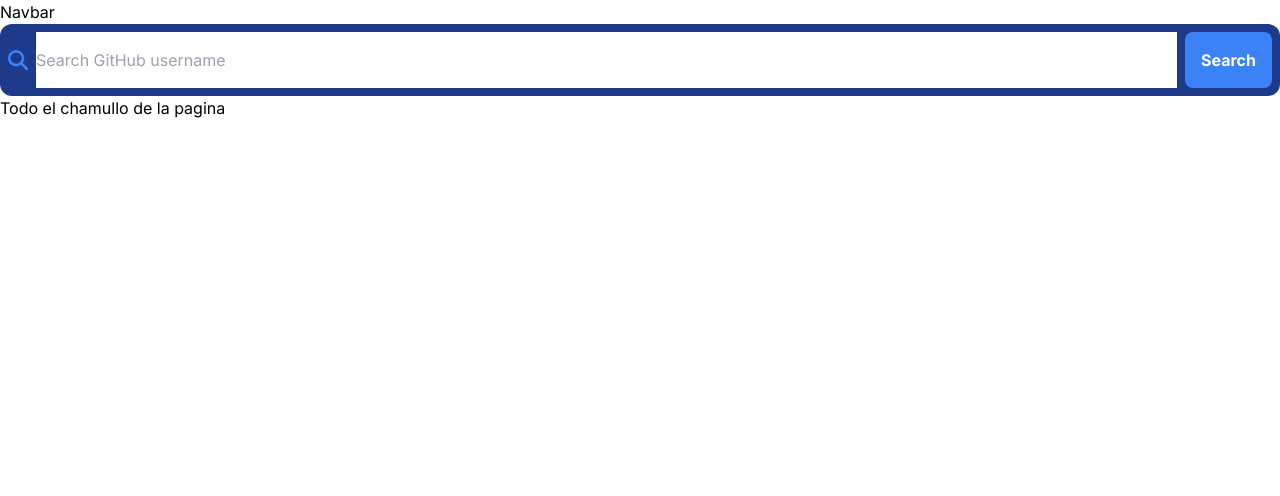
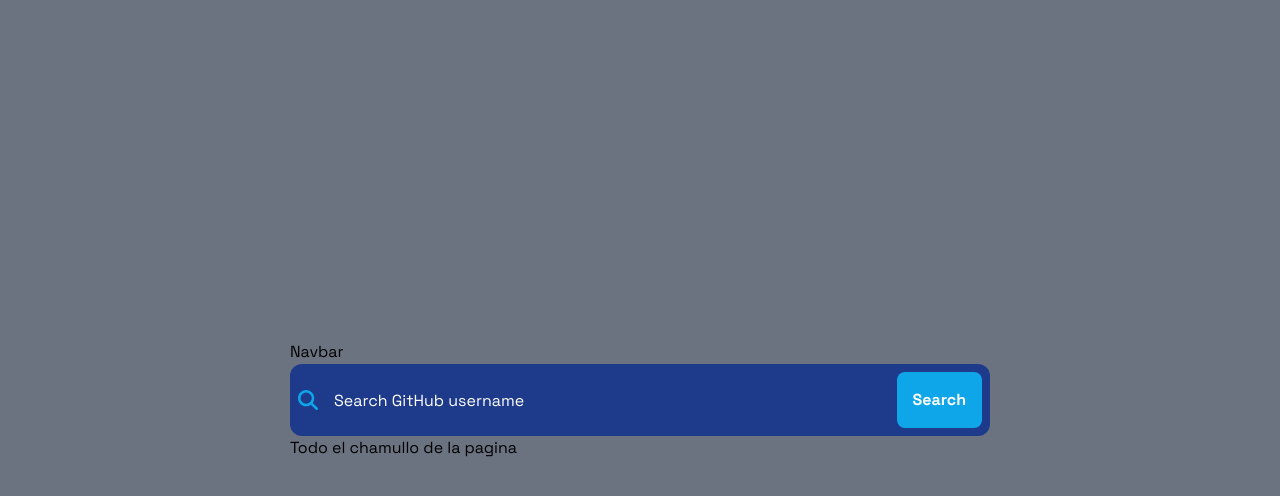
Before and after one commit to Nekzus/devfinder-nextjs, a Next.js app: page / in a window 1280 px wide. Shown: the top 496 px of the page. Built offline with nearby package versions, Linux system fonts and the light colour scheme.

Commit message:
Commit inicial

```diff
--- a/src/app/layout.tsx
+++ b/src/app/layout.tsx
@@ -2,9 +2,9 @@ import "./globals.css";
 
 import Navbar from "@/components/Navbar";
 import type { Metadata } from "next";
-import { Inter } from "next/font/google";
+import { Space_Grotesk } from "next/font/google";
 
-const inter = Inter({ subsets: ["latin"] });
+const spaceGrotesk = Space_Grotesk({ subsets: ["latin"] });
 
 export const metadata: Metadata = {
   title: "Create Next App",
@@ -18,9 +18,13 @@ export default function RootLayout({
 }) {
   return (
     <html lang="en">
-      <body className={inter.className}>
-        <Navbar />
-        {children}
+      <body className={spaceGrotesk.className}>
+        <div className="grid min-h-screen place-content-center bg-gray-500">
+          <div className="sm:w-[500px] md:w-[600px] lg:w-[700px]">
+            <Navbar />
+            {children}
+          </div>
+        </div>
       </body>
     </html>
   );
--- a/src/app/page.tsx
+++ b/src/app/page.tsx
@@ -5,14 +5,14 @@ const Home = () => {
     <>
       <form className="flex flex-wrap items-center gap-2 rounded-xl bg-blue-900 p-2">
         <span className="min-w-[20px]">
-          <SearchIcon className="fill-blue-500" />
+          <SearchIcon className="fill-sky-500" />
         </span>
         <input
           type="text"
           placeholder="Search GitHub username"
-          className="h-14 flex-1"
+          className="h-14 flex-1 rounded-lg bg-transparent p-2 text-white placeholder:text-white  focus:outline-none focus:ring-2 focus:ring-sky-500"
         />
-        <button className="rounded-lg bg-blue-500 px-4 py-4 font-bold text-white">
+        <button className="rounded-lg bg-sky-500 px-4 py-4 font-bold text-white">
           Search
         </button>
       </form>
--- a/tsconfig.json
+++ b/tsconfig.json
@@ -12,7 +12,7 @@
     "noEmit": true,
     "esModuleInterop": true,
     "module": "esnext",
-    "moduleResolution": "node",
+    "moduleResolution": "Bundler",
     "resolveJsonModule": true,
     "isolatedModules": true,
     "jsx": "preserve",
```
